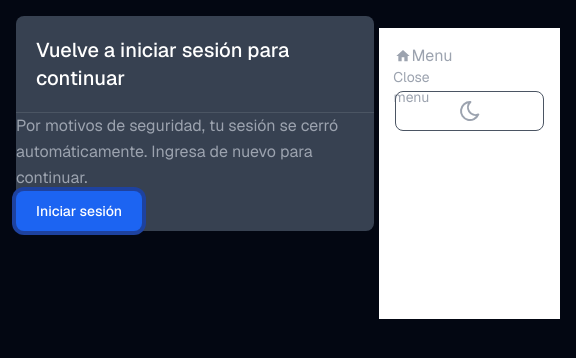
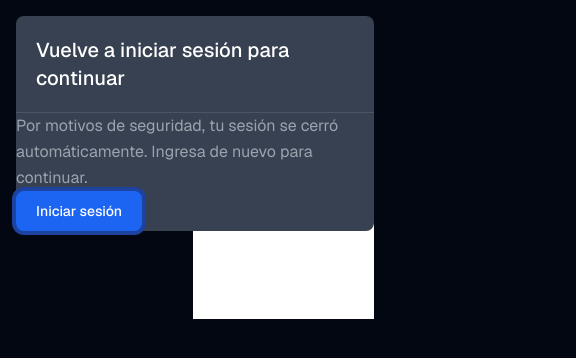
Before and after one commit to RafaelMoro/next-budget-master, a Next.js app: page /dashboard in a window 390 px wide. Shown: the top 358 px of the page, 576 px wide, since content can reach past the window. Built offline with nearby package versions, Linux system fonts and the light colour scheme; no server answers.

Commit message:
fix overflow in mobile

```diff
--- a/src/features/Dashboard/DashboardView.tsx
+++ b/src/features/Dashboard/DashboardView.tsx
@@ -20,7 +20,7 @@ export const DashboardView = ({ accounts }: DashboardViewProps) => {
 
   if (isMobile) {
     return (
-      <main className='min-w-xl mt-3 flex flex-col gap-4"'>
+      <main className='mt-3 flex flex-col gap-4"'>
         <HeaderDashboard isMobile>
           <HeaderMenuMobile accounts={accounts} />
         </HeaderDashboard>
```
